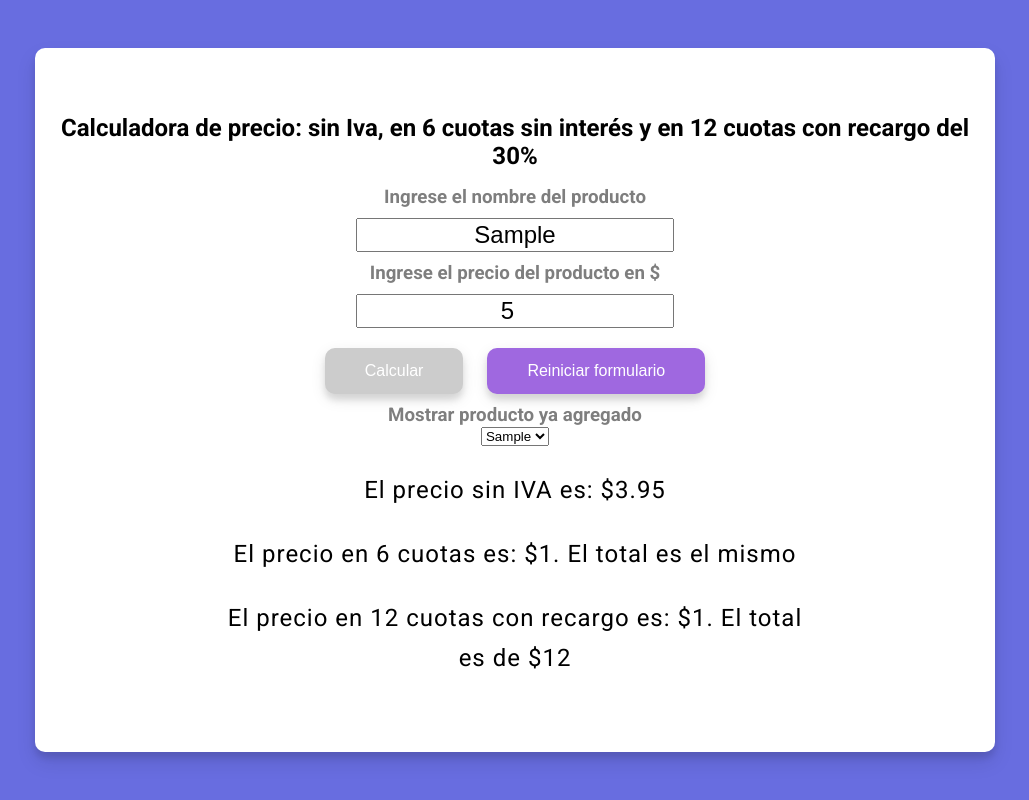
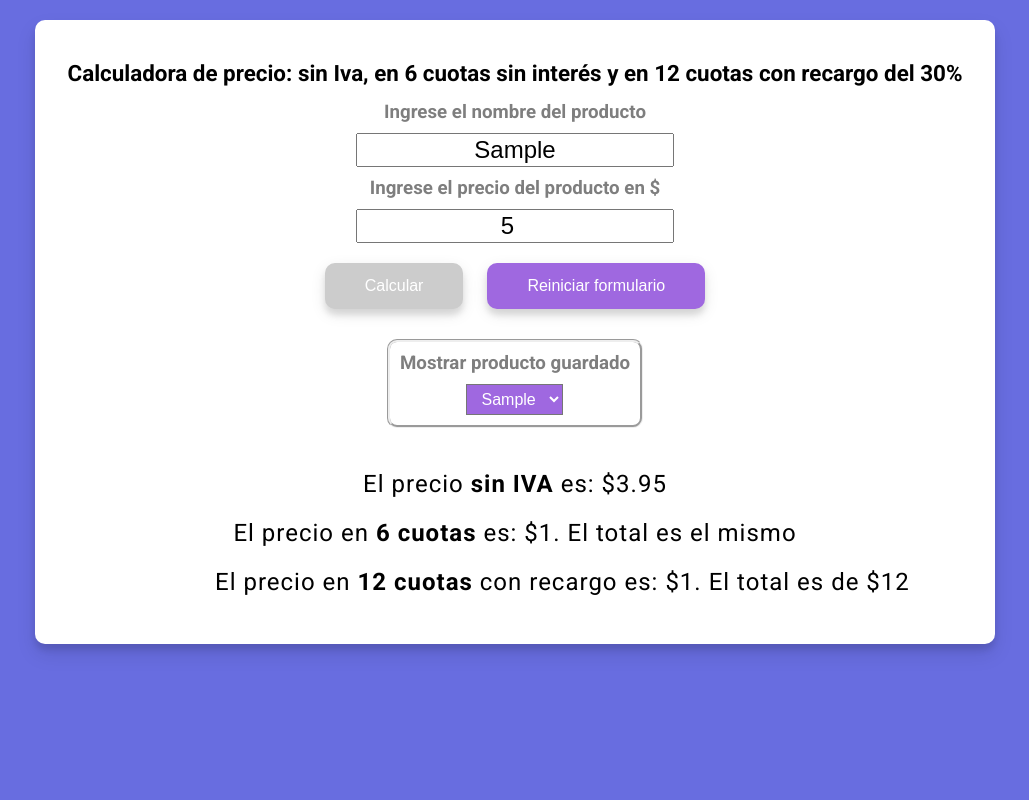
Before and after one commit to ivanbonnot/cursoJSTP03, a plain HTML site: page index.html in a window 1280 px wide. Both pictures are taken after typing "Sample", "5" into the empty fields and a click on the button "Calcular". Shown: the whole page, without its empty margins (125-1154 px from the left). Drawn offline with Linux system fonts and the light colour scheme.

Commit message:
agregado mostrar error

```diff
--- a/index.html
+++ b/index.html
@@ -16,15 +16,16 @@
     <h3>Ingrese el nombre del producto</h3>
     <input id="nombreProducto" type="text">
     <h3>Ingrese el precio del producto en $</h3>
-    <input id="precioProducto" type="number">
-
+    <div class="error">
+      <input id="precioProducto" type="number">
+    </div>
     <div>
       <button id="calcular" class="btn">Calcular</button>
       <button id="reinicio" class="btn disabled">Reiniciar formulario</button>
     </div>
 
-    <div>
-      <h3>Mostrar producto ya agregado</h3>
+    <div class="elegirProd">
+      <h3>Mostrar producto guardado</h3>
       <select id="elegirProducto" name="producto"> </select>
     </div>
 
--- a/script.js
+++ b/script.js
@@ -19,8 +19,9 @@ reiniciar.addEventListener('click', () => limpiarHTML())
 function validarInput() {
     const precioProducto = parseInt(precioProductoString.value)
 
-    if (precioProducto === '' || precioProducto <= 0 || isNaN(precioProducto)) {
+    if (precioProducto === '' || precioProducto <= 0 || isNaN(precioProducto) || document.getElementById('nombreProducto').value == '') {
         console.log("ingrese un precio válido")
+        mostrarError()
     } else {
         calculo(precioProducto)
     }
@@ -40,9 +41,9 @@ function calculo(precio) {
 function agregarAlHTML(precio, sinIva, seisCuotas, doceCuotas, totalEnDoce) {
 
     const parrafo = document.createElement('div');
-    parrafo.innerHTML = `<p>El precio sin IVA es: $${sinIva}</p>
-                         <p>El precio en 6 cuotas es: $${seisCuotas}. El total es el mismo </p>
-                         <p>El precio en 12 cuotas con recargo es: $${doceCuotas}. El total es de $${totalEnDoce}</p>`
+    parrafo.innerHTML = `<p>El precio <strong>sin IVA</strong> es: $${sinIva}</p>
+                         <p>El precio en <strong>6 cuotas</strong> es: $${seisCuotas}. El total es el mismo </p>
+                         <p>El precio en <strong>12 cuotas</strong> con recargo es: $${doceCuotas}. El total es de $${totalEnDoce}</p>`
     mostrarCalculo.appendChild(parrafo);
     calcular.disabled = true
     reiniciar.disabled = false
@@ -53,7 +54,7 @@ function agregarAlHTML(precio, sinIva, seisCuotas, doceCuotas, totalEnDoce) {
 
 }
 
-//Agregar al Array
+//Agregar el nombre del prod y el precio al Array
 function agregarAlArray(precioProducto) {
 
     const nombreProducto = document.getElementById('nombreProducto').value
@@ -100,12 +101,26 @@ function mostrarProductoAnterior() {
     mostrarCalculo.appendChild(parrafo);
 }
 
+//Si tengo un solo producto agregado al select, mostrarlo al hacer click
 function verificacionUnSoloProducto() {
     if( productosLista.length === 1) {
         console.log("un solo elem")
         mostrarProductoAnterior()
     }
 }
+
+//Mostrar error si falta nombre de producto o precio
+function mostrarError() {
+    const errorDiv = document.querySelector('.error')
+    const error = document.createElement('div');
+    error.innerHTML = `Falta ingresar nombre o precio `
+    errorDiv.appendChild(error);
+
+    setTimeout(() => {
+        errorDiv.removeChild(error);
+    }, 3000);
+}
+
 
 //Limpiar formulario
 function limpiarHTML() {
--- a/style.css
+++ b/style.css
@@ -11,7 +11,6 @@ body {
   flex-direction: column;
   align-items: center;
   justify-content: center;
-  height: 100vh;
   overflow-x: hidden;
   margin: 0;
   padding: 20px;
@@ -26,19 +25,16 @@ body {
   align-items: center;
   border-radius: 10px;
   box-shadow: 0 10px 20px rgba(0, 0, 0, 0.1), 0 6px 6px rgba(0, 0, 0, 0.1);
-  padding: 50px 20px;
+  padding: 25px;
   text-align: center;
-  max-width: 100%;
-
 }
 
 .calculo div {
   font-size: 1.5rem;
   letter-spacing: 1px;
-  line-height: 40px;
-  margin: 20px;
+  line-height: 25px;
   max-width: 600px;
-  text-align: center;
+  white-space: nowrap;
 }
 
 input {
@@ -48,7 +44,7 @@ input {
 }
 
 h1 {
-  font-size: 1.5rem;
+  font-size: 1.4rem;
 }
 
 h3 {
@@ -90,3 +86,19 @@ h3 {
 #calcular:focus {
   outline: 0;
 }
+
+div .elegirProd {
+  border-style: groove;
+  border-radius: 10px;
+  margin: 20px;
+  padding: 10px;
+}
+
+div #elegirProducto {
+  margin-top: 10px;
+  padding: 5px 10px ;
+  font-size: 1rem;
+  font-weight: 400;
+  color: white;
+  background-color: #9f68e0;
+}
```
